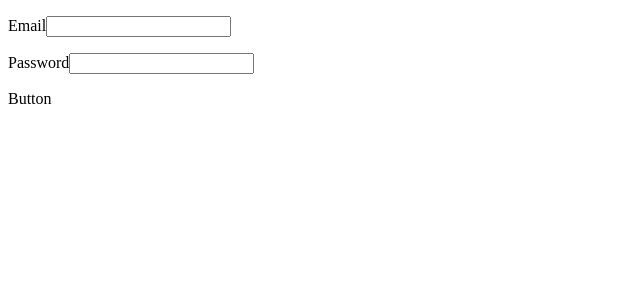
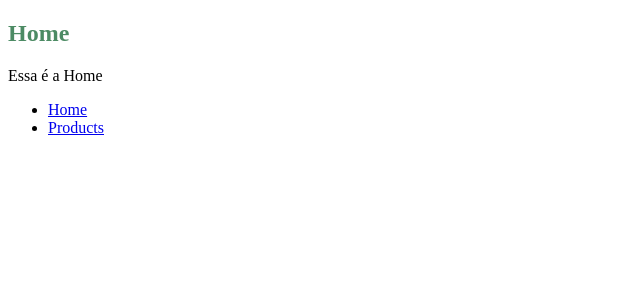
Before and after one commit to Erick-Verissim0/React, a React (Create React App) app: page / in a window 1280 px wide. Shown: the top 300 px of the page, without its empty margins (0-640 px from the left). Built offline with nearby package versions, Linux system fonts and the light colour scheme.

Commit message:
challengeComponent

```diff
--- a/src/App.js
+++ b/src/App.js
@@ -1,14 +1,24 @@
 import React from 'react';
-import Form from './Form/Form';
+import Header from './Header';
+import Home from './Home';
+import Products from './Products';
 
 const App = () => {
+  let Page = Home;
+
+  const { pathname } = window.location;
+  if (pathname === '/products') {
+    Page = Products;
+  } else {
+    Page = Home;
+  }
+
   return (
     <div>
-      <Form />
+      <Page />
+      <Header />
     </div>
   );
 };
 
-// Usamos rest e spread quando não sabemos todas as propriedades que um componente pode receber
-
 export default App;
--- a/src/Form/Button.js
+++ /dev/null
@@ -1,7 +0,0 @@
-import React from 'react';
-
-const Button = () => {
-  return <div>Button</div>;
-};
-
-export default Button;
--- a/src/Form/Form.js
+++ /dev/null
@@ -1,15 +0,0 @@
-import React from 'react';
-import Button from './Button';
-import Input from './Input';
-
-const Form = () => {
-  return (
-    <div>
-      <Input id="email" label="Email" required />
-      <Input id="password" label="Password" type="password" />
-      <Button />
-    </div>
-  );
-};
-
-export default Form;
--- a/src/Form/Input.js
+++ /dev/null
@@ -1,12 +0,0 @@
-import React from 'react';
-
-const Input = ({ label, id, ...props }) => {
-  return (
-    <div style={{ margin: '1rem 0' }}>
-      <label htmlFor={id}>{label}</label>
-      <input id={id} {...props} />
-    </div>
-  );
-};
-
-export default Input;
--- a/src/Header.js
+++ b/src/Header.js
@@ -1,6 +1,18 @@
 import React from 'react';
 
 const Header = () => {
-  return <h1>Header</h1>;
+  return (
+    <header>
+      <ul>
+        <li>
+          <a href="/">Home</a>
+        </li>
+        <li>
+          <a href="/products">Products</a>
+        </li>
+      </ul>
+    </header>
+  );
 };
+
 export default Header;
--- /dev/null
+++ b/src/Home.js
@@ -0,0 +1,13 @@
+import React from 'react';
+import Title from './Title';
+
+const Home = () => {
+  return (
+    <section>
+      <Title text="Home" />
+      <p>Essa é a Home</p>
+    </section>
+  );
+};
+
+export default Home;
--- /dev/null
+++ b/src/Products.js
@@ -0,0 +1,20 @@
+import React from 'react';
+import Title from './Title';
+
+const Products = () => {
+  const products = [
+    { name: 'Notebook', properties: ['16gb', ' - 512gb'] },
+    { name: 'Smartphone', properties: ['2 ram', ' - 128gb'] },
+  ];
+
+  return (
+    <section>
+      <Title text="Products" />
+      {products.map((products) => (
+        <li>{products.name} - { products.properties}</li>
+      ))}
+    </section>
+  );
+};
+
+export default Products;
--- /dev/null
+++ b/src/Title.js
@@ -0,0 +1,7 @@
+import React from 'react';
+
+const Title = ({ text }) => {
+  return <h1 style={{ color: '#4c8b64' }}> {text}</h1>;
+};
+
+export default Title;
```
Also changed, not shown: src/Footer.js (deleted, +0 -11 lines).
